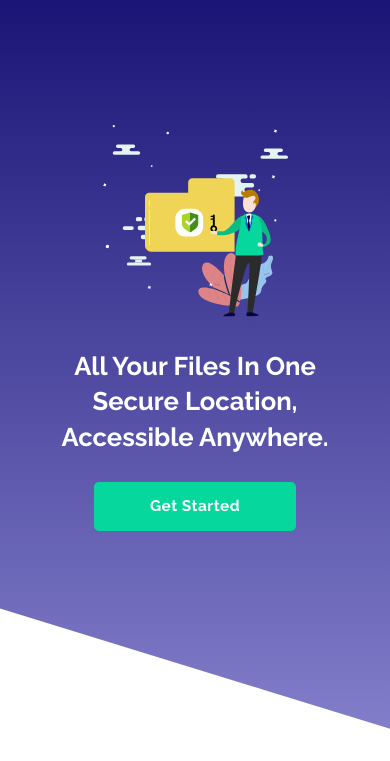
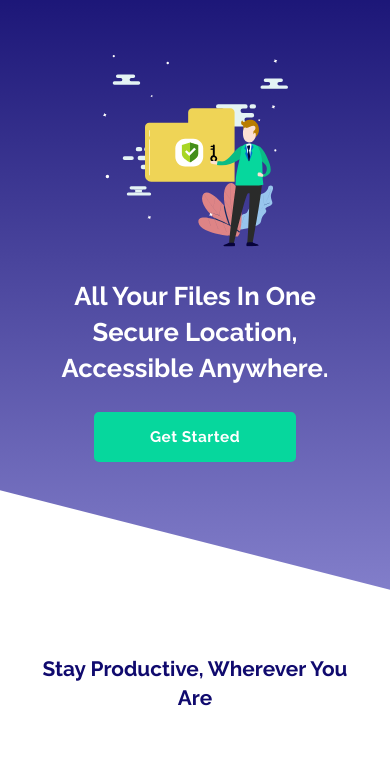
Before and after one commit to Tomekzako/Fylo, a website: page index.html in a window 390 px wide. Shown: the part 73-834 px from the top of the page. Drawn offline with Linux system fonts and the light colour scheme.

```diff
--- a/scss/_layout.scss
+++ b/scss/_layout.scss
@@ -65,7 +65,7 @@
   @supports (-webkit-clip-path: polygon(0 0)) or (clip-path: polygon(0 0)) {
     -webkit-clip-path: polygon(0 0, 100% 0, 100% 100%, 0 85%);
     clip-path: polygon(0 0, 100% 0, 100% 100%, 0 85%);
-    height: 95vh;
+    min-height: 95vh;
   }
 
   @media only screen and(max-width: $bp-large) {
```
Also changed, not shown: css/style.css.
